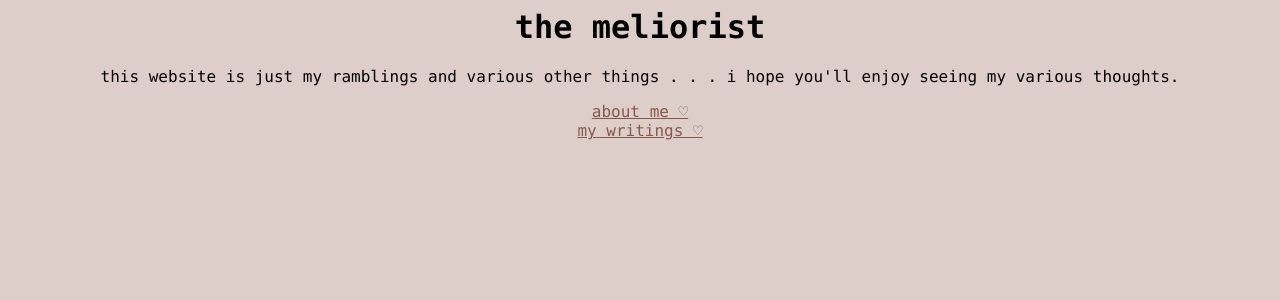
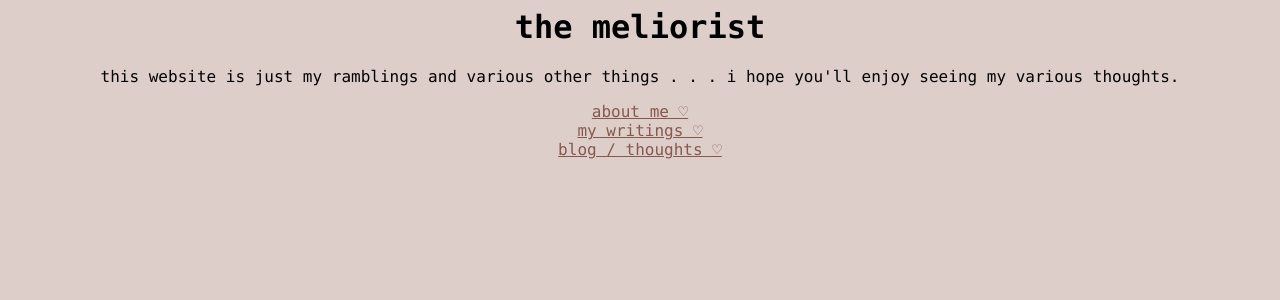
Before and after one commit to the-meliorist/the-meliorist.github.io, a Jekyll site: the page index.html, which Jekyll copies as it is, in a window 1280 px wide. Shown: the top 300 px of the page. Built offline with Jekyll 4.4.1, drawn with Linux system fonts in a browser that asks for light colours.

Commit message:
Update index.html

```diff
--- a/index.html
+++ b/index.html
@@ -13,4 +13,5 @@ body {
 
     <p>this website is just my ramblings and various other things . . . i hope you'll enjoy seeing my various thoughts.</p>
      <a href="about.html" style="color:#85594e"> about me ♡</a> <br>
-      <a href="writings.html" style="color:#85594e"> my writings ♡</a>
+      <a href="writings.html" style="color:#85594e"> my writings ♡</a> <br>
+      <a href="blog.html" style="color:#85594e"> blog / thoughts ♡</a>
```
